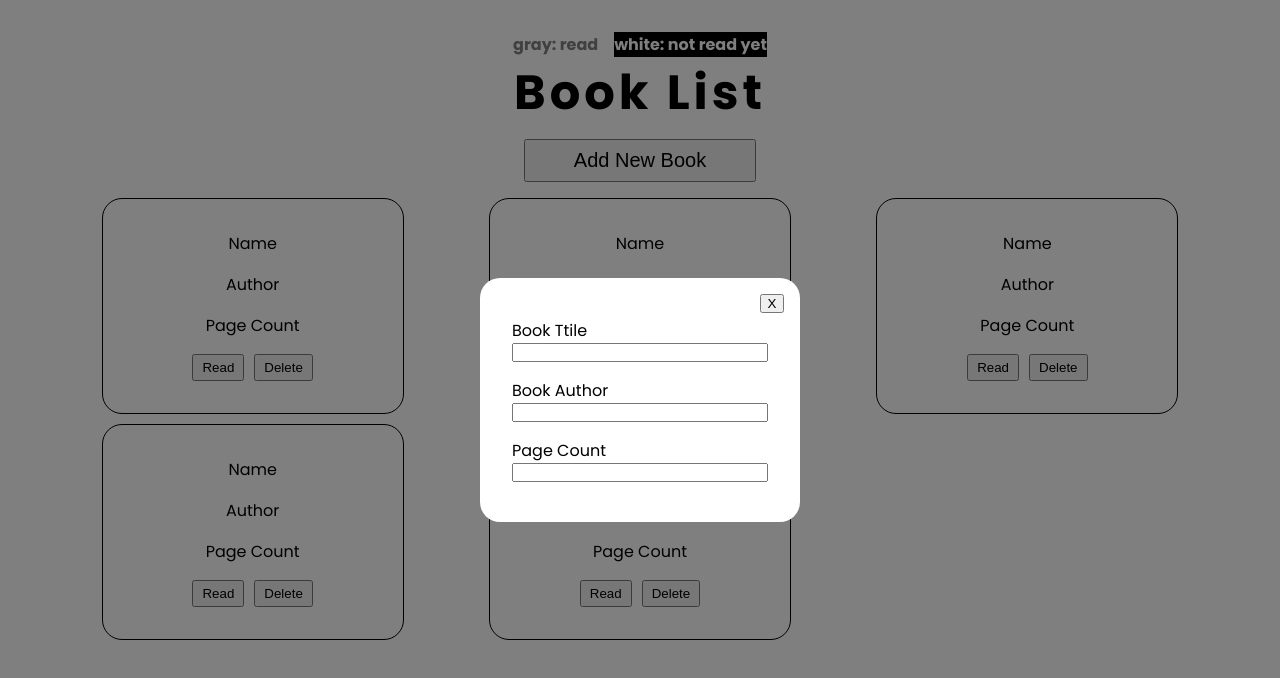
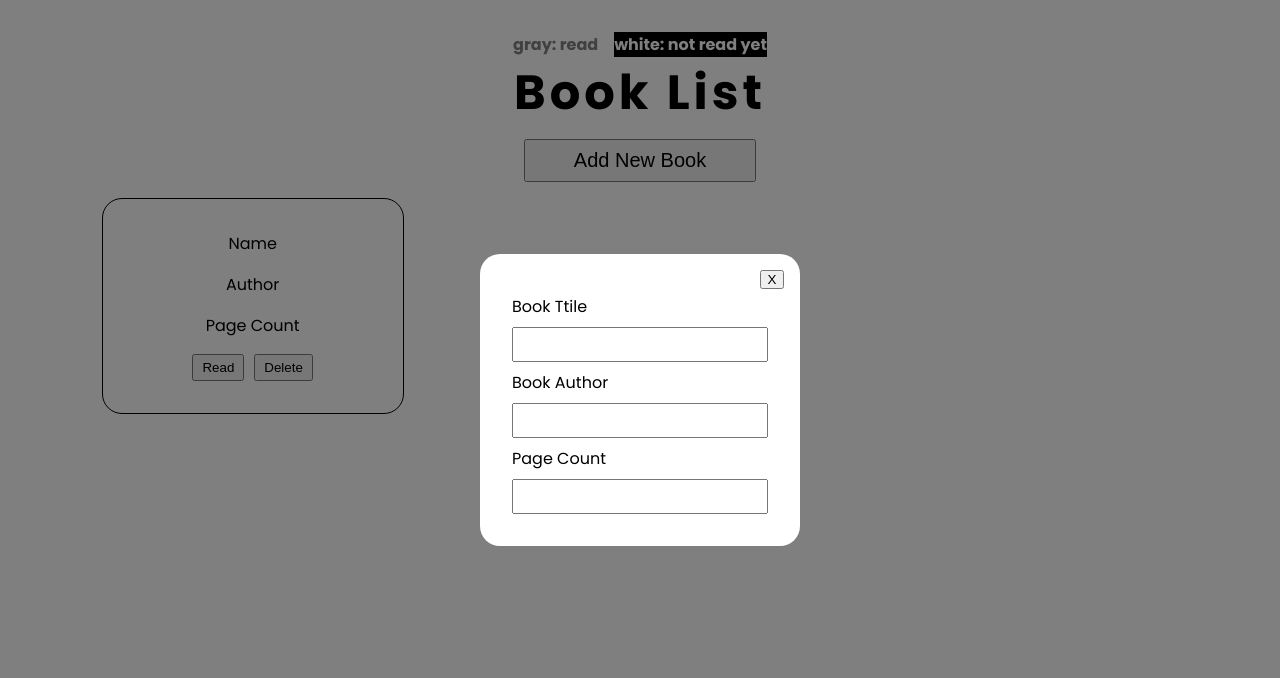
Before and after one commit to naser23/odin-library, a React (Create React App) app: page / in a window 1280 px wide. Both pictures are taken after a click on the button "Add New Book". Shown: the top 678 px of the page. Built offline with nearby package versions, Linux system fonts and the light colour scheme.

Commit message:
restored the old method I had with the forms. Would have been much more complicated to do it with three seperate forms and 3 seperate pieces of state.

```diff
--- a/src/App.js
+++ b/src/App.js
@@ -17,7 +17,8 @@ function App() {
     console.log(openModal);
   }
 
-  function formSubmit() {
+  function formSubmit(e) {
+    e.preventDefault();
     console.log("submitted")
   }
 
--- a/src/components/BookList.js
+++ b/src/components/BookList.js
@@ -5,10 +5,7 @@ function BookList() {
   return (
     <div className='book-list'>
       <Book />
-      <Book />
-      <Book />
-      <Book />
-      <Book />
+
     </div>
   )
 }
--- a/src/components/Modal.js
+++ b/src/components/Modal.js
@@ -31,9 +31,14 @@ function Modal( { handleModal, handleSubmit }) {
   return (
     <div className="modal-bg">
         <div className='modal'>
-            <BookTitleForm />
-            <AuthorForm />
-            <PageCountForm />
+            <form className="modal-form">
+                <label htmlFor="Book-Title">Book Ttile</label>
+                <input type="text" />
+                <label htmlFor="Book-Author">Book Author</label>
+                <input type="text" />
+                <label htmlFor="page-count">Page Count</label>
+                <input type="text"/>
+            </form>
             <button className="close-modal" onClick={handleModal}>X</button>
         </div>
     </div>
--- a/src/components/forms/AuthorForm.js
+++ /dev/null
@@ -1,12 +0,0 @@
-import React from 'react'
-
-function AuthorForm() {
-  return (
-    <form className='author-form'>
-        <label htmlFor="Book-Author">Book Author</label>
-        <input type="text" />
-    </form>
-  )
-}
-
-export default AuthorForm
--- a/src/components/forms/BookTitleForm.js
+++ /dev/null
@@ -1,12 +0,0 @@
-import React from 'react'
-
-function BookTitle() {
-  return (
-    <form className='title-form'>
-    <label htmlFor="Book-Title">Book Ttile</label>
-    <input type="text" />
-</form>
-  )
-}
-
-export default BookTitle
--- a/src/components/forms/PageCountForm.js
+++ /dev/null
@@ -1,12 +0,0 @@
-import React from 'react'
-
-function PageCountForm() {
-  return (
-      <form className='page-count-form'>
-        <label htmlFor="page-count">Page Count</label>
-        <input type="text"/>
-      </form>
-  )
-}
-
-export default PageCountForm
--- a/src/css/main.css
+++ b/src/css/main.css
@@ -128,9 +128,7 @@
   position: relative;
 }
 
-#root .modal-bg .modal .title-form,
-#root .modal-bg .modal .author-form,
-#root .modal-bg .modal .page-count-form {
+#root .modal-bg .modal .modal-form {
   display: -webkit-box;
   display: -ms-flexbox;
   display: flex;
@@ -138,10 +136,14 @@
   -webkit-box-direction: normal;
       -ms-flex-direction: column;
           flex-direction: column;
+}
+
+#root .modal-bg .modal .modal-form label,
+#root .modal-bg .modal .modal-form input {
   padding: 0.5rem 0;
 }
 
-#root .modal-bg .modal .close-modal {
+#root .modal-bg .close-modal {
   position: absolute;
   top: 0;
   right: 0;
--- a/src/scss/main.scss
+++ b/src/scss/main.scss
@@ -93,12 +93,15 @@
       border-radius: 20px;
       position: relative;
 
-      .title-form,
-      .author-form,
-      .page-count-form {
+      .modal-form {
         display: flex;
         flex-direction: column;
+
+        label,
+        input {
           padding: 0.5rem 0;
+        }
+      }
     }
 
     .close-modal {
@@ -114,6 +117,5 @@
     }
   }
 }
-}
 
 @import "./queries";
```
Also changed, not shown: 1 other file (tests, documents, lock files or other folders). Lines whose indentation alone changed are shown as unchanged.
